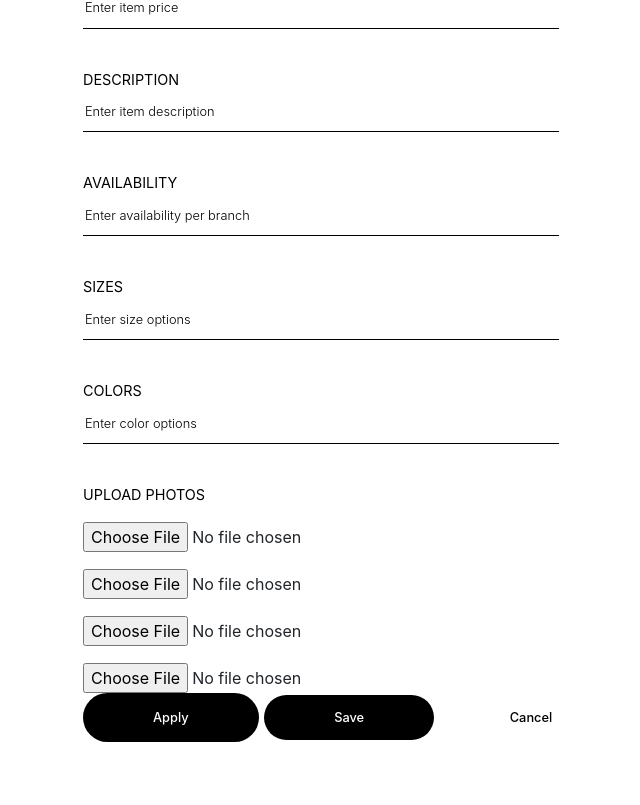
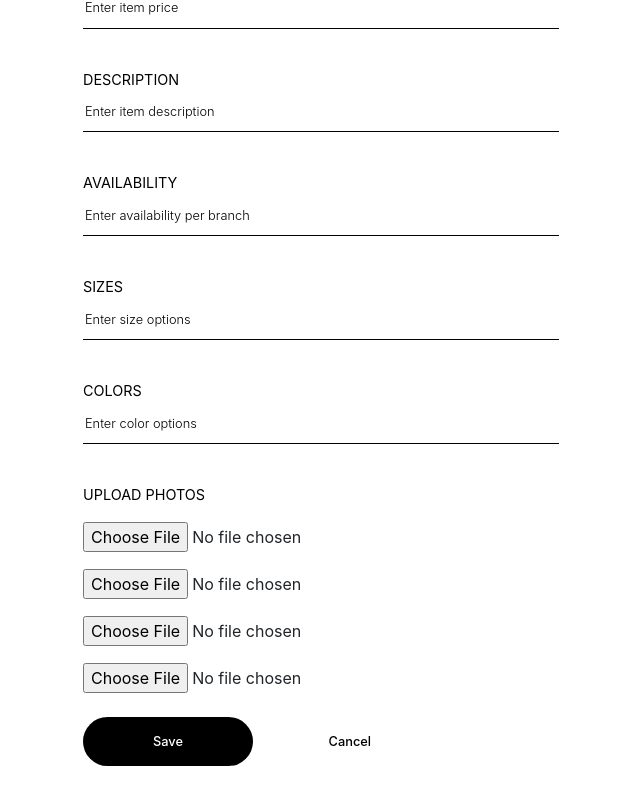
Before and after one commit to johmedina/pronto_1, a React (Create React App) app: page /additem in a window 1280 px wide. Shown: the part 554-1359 px from the top of the page, without its empty margins (277-917 px from the left). Built offline with nearby package versions, Linux system fonts and the light colour scheme.

Commit message:
fix success and cancel routing

```diff
--- a/src/components/Additem.js
+++ b/src/components/Additem.js
@@ -230,9 +230,10 @@ export default class Additem extends Component {
 
                 </div>
 
-                <button className="FormField__Button2 mr-20" onClick={this.handleSubmit}>Apply</button>
-                <Link to="/productlist" className="FormField__Button2">Save</Link>
-                <Link to="/productlist" className="FormField__Button3">Cancel</Link>
+                <button className="FormField__Button2 mr-20 mt-4" onClick={this.handleSubmit}>Save</button>
+                {/* <Link to="/productlist" className="FormField__Button2">Save</Link> */}
+                <button className="FormField__Button3 mr-20" onClick={this.props.history.goBack}>Cancel</button>
+                {/* <Link to="/productlist" className="FormField__Button3 mr-60">Cancel</Link> */}
 
               </div>
             </div>
--- a/src/components/Edititem.js
+++ b/src/components/Edititem.js
@@ -170,15 +170,6 @@ export default class Edititem extends Component {
   };
 
   deleteItem = () => {
-    // Delete from database
-    var adaRef = db.ref(`/${auth.currentUser.uid}/${this.state.category}/${this.state.dbProduct}`)
-    adaRef.remove()
-      .then(function() {
-        console.log("Remove succeeded.")
-      })
-      .catch(function(error) {
-        console.log("Remove failed: " + error.message)
-      });
 
     // Delete from storage
     var images = this.state.images;
@@ -196,6 +187,18 @@ export default class Edititem extends Component {
           console.log("Storage Remove failed: " + error.message)
         });
     }
+
+    // Delete from database
+    var adaRef = db.ref(`/${auth.currentUser.uid}/${this.state.category}/${this.state.dbProduct}`)
+    adaRef.remove()
+      // .then(function() {
+      //   console.log("Remove succeeded.")
+      //   this.props.history.goBack()
+      // })
+      .then(() => this.props.history.goBack())
+      .catch(function(error) {
+        console.log("Remove failed: " + error.message)
+      });
 
   };
 
@@ -293,8 +296,7 @@ export default class Edititem extends Component {
               </div>
               <button className="FormField__Button2 mr-20" onClick={this.handleSubmit}>Apply</button>
               <button className="FormField__Button2 mr-20" onClick={this.deleteItem}>Delete</button>
-              {/* <Link to="/productlist" className="FormField__Button2">Delete</Link> */}
-              <Link to="/productlist" className="FormField__Button3">Cancel</Link>
+              <button className="FormField__Button3 mr-20" onClick={this.props.history.goBack}>Cancel</button>
             </div>
 
 
```
